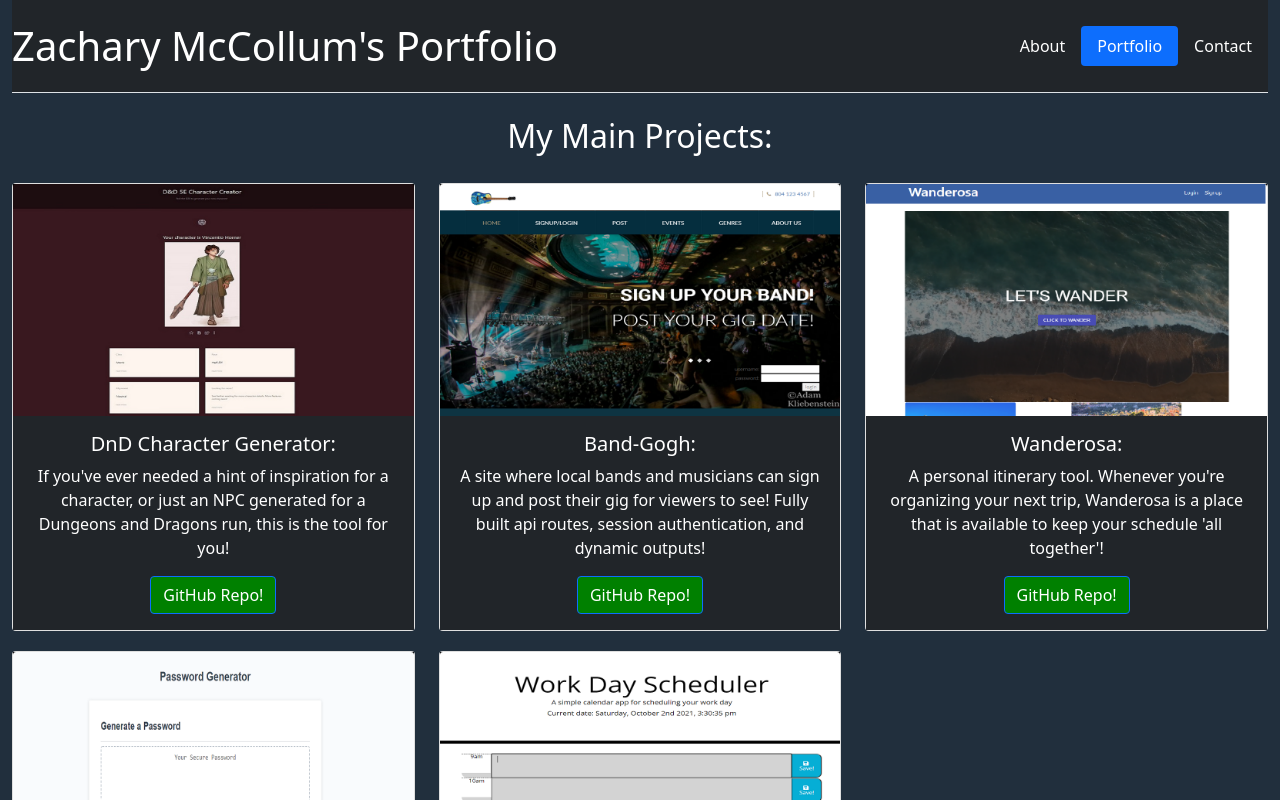
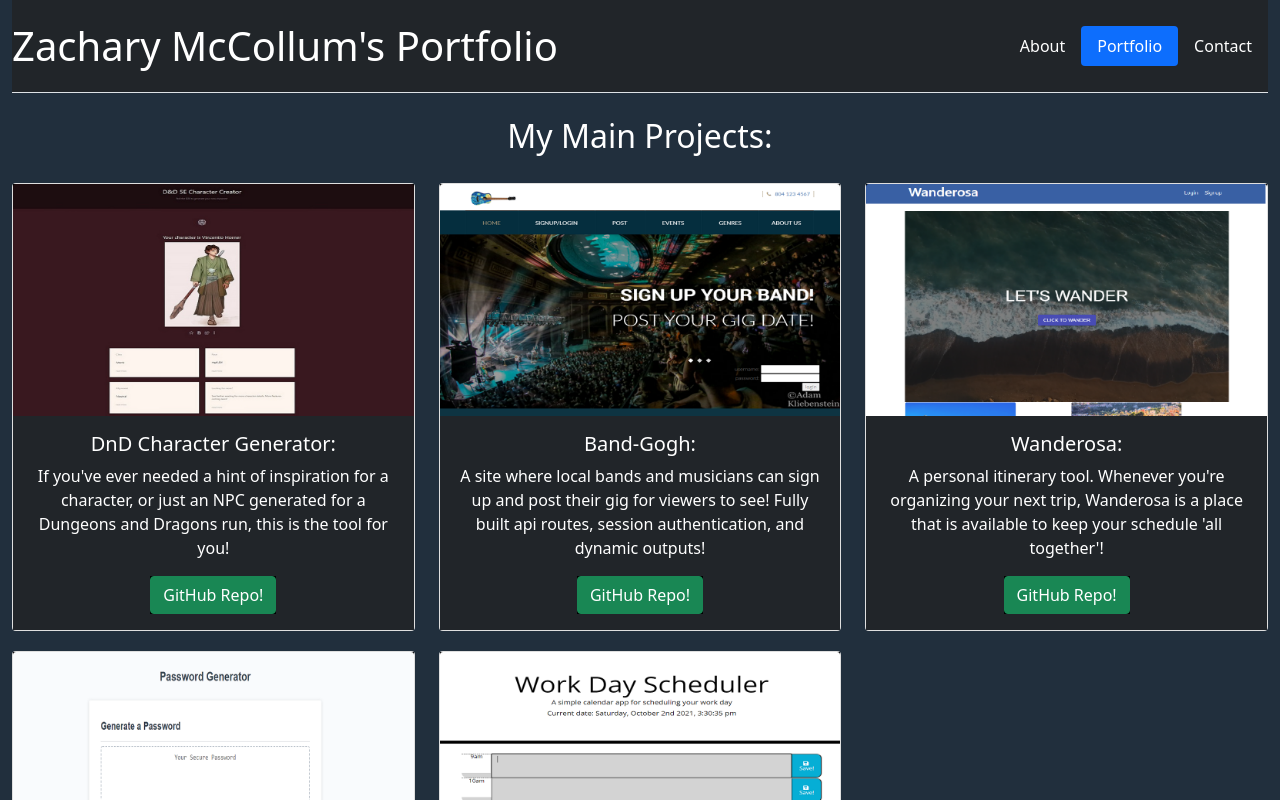
Before and after one commit to zpmcdev/my-portfolio, a React (Create React App) app: page / in a window 1280 px wide. Both pictures are taken after a click on the link "Portfolio". Shown: the top 800 px of the page. Built offline with nearby package versions, Linux system fonts and the light colour scheme.

Commit message:
github button color/darken on hover changes

```diff
--- a/src/components/Footer/index.js
+++ b/src/components/Footer/index.js
@@ -10,7 +10,7 @@ const Footer = () => {
 
 
         <section className="bg-dark mb-4">
-          <p style={{marginTop: "8px"}}>
+          <p style={{marginTop: "4px"}}>
             Thanks for visiting! 💜
           </p>
         </section>
--- a/src/components/Portfolio/index.js
+++ b/src/components/Portfolio/index.js
@@ -60,7 +60,9 @@ const Portfolio = () => {
               <div className="card-body text-center bg-dark text-white">
                 <h5 className="card-title">{project.name}</h5>
                 <p className="card-text">{project.description}</p>
-                <a href={project.repo} target="_blank" rel="noreferrer" style={{ backgroundColor: "green"}} className="btn btn-primary">GitHub Repo!</a>
+                <div className="brightness">
+                <a href={project.repo} target="_blank" rel="noreferrer" className="btn btn-success">GitHub Repo!</a>
+                </div>
               </div>
             </div>
           </div>
```
